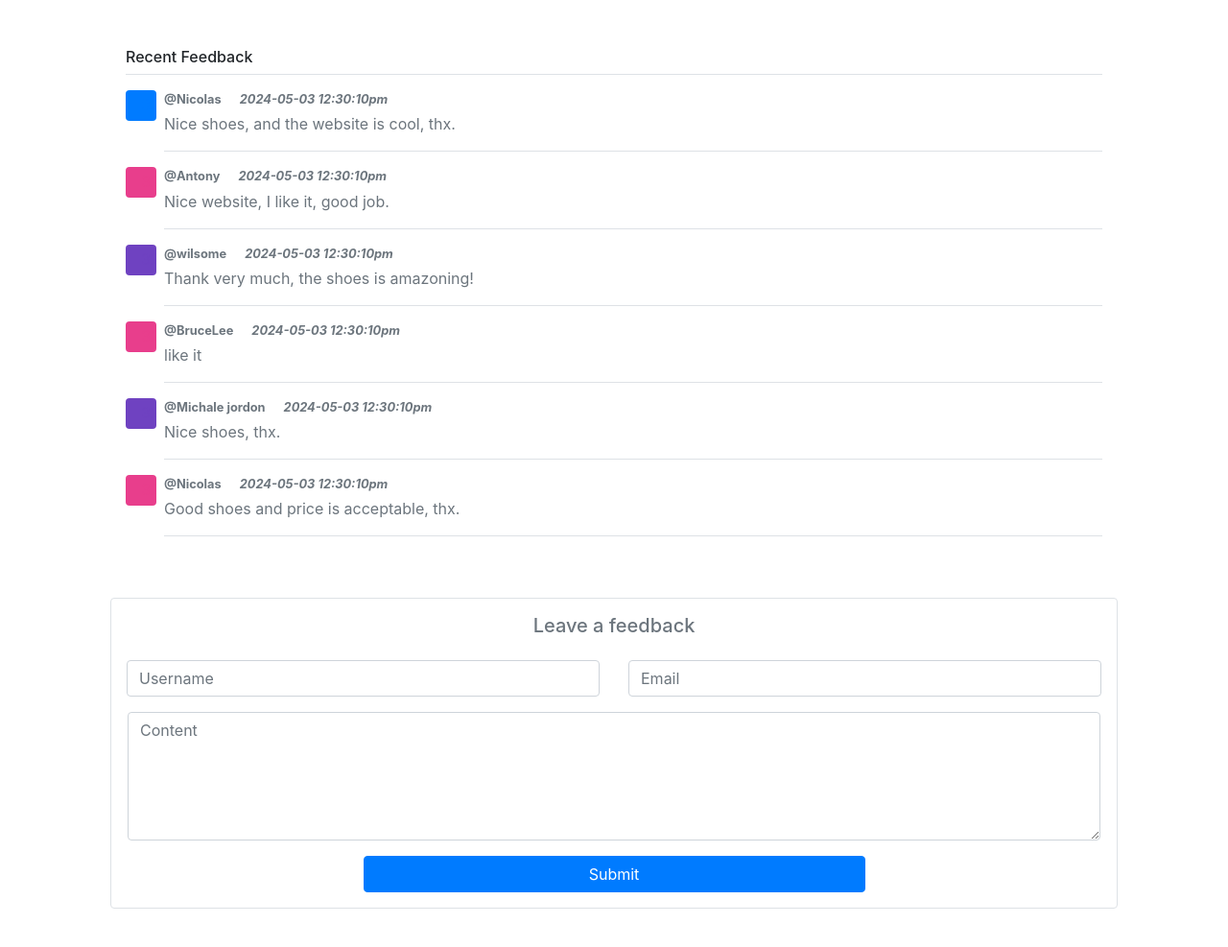
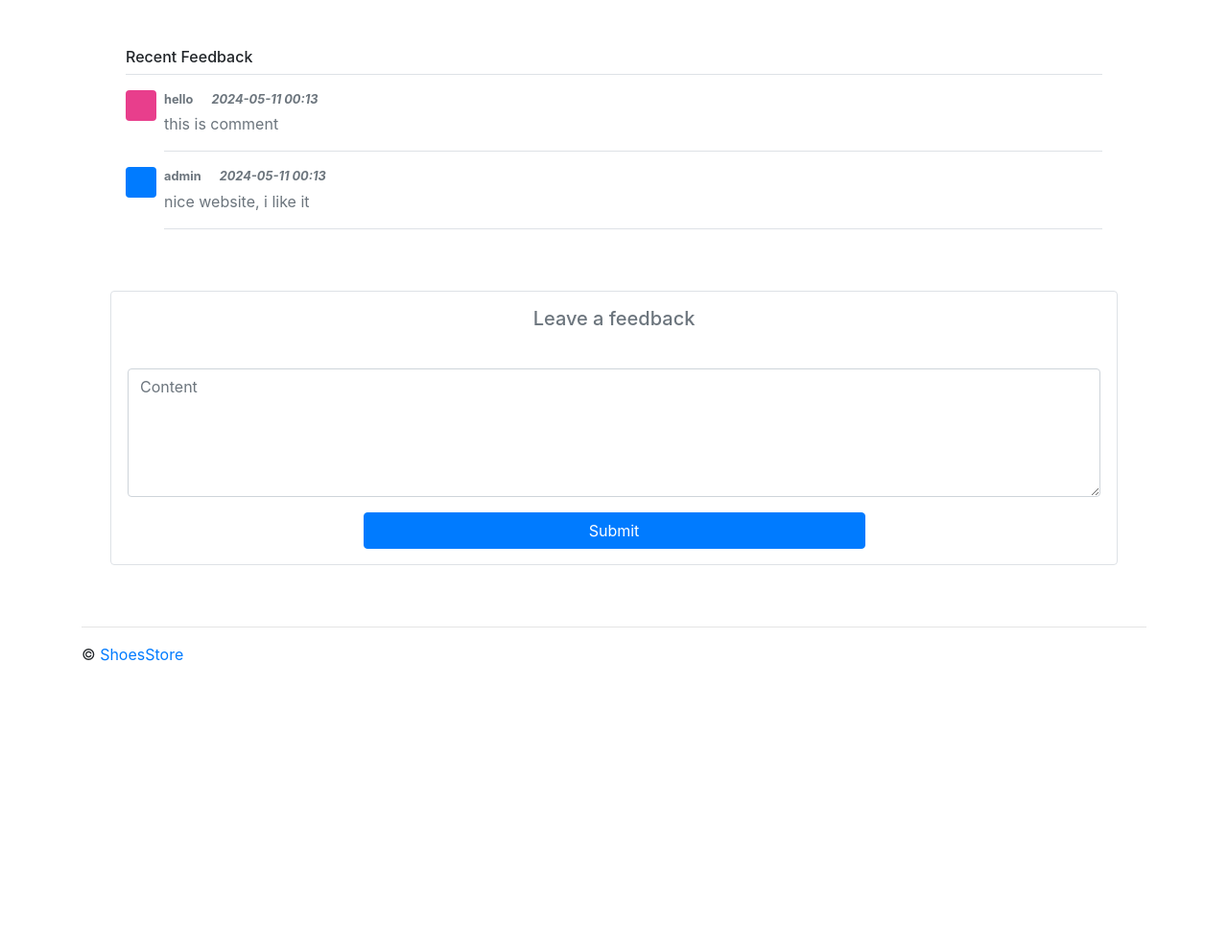
Before and after one commit to ChangwuWu/CITS5505-Group_project, a Flask app: page /feedback in a window 1280 px wide. Shown: the part 56-1043 px from the top of the page at 96% size. After the commit the page ends 745 px from the top, so only its background shows below. Run offline with Flask 3, Linux system fonts and the light colour scheme; data comes from the database, SQL or seed files in the repository; some libraries are stand-ins or nearby versions.

Commit message:
feedback add features:Post comment after login

```diff
--- a/flaskProject1/app.py
+++ b/flaskProject1/app.py
@@ -315,18 +315,14 @@ def feedback():
         totItems, total, display = 0, 0, 0
         data=db.execute("SELECT * FROM feedbacks ")
         feedbacks = sorted(data,key=lambda x: x["addtime"],reverse=True)
-        return render_template('feedback.html',shoppingCart=shoppingCart, shopLen=shopLen, total=total, totItems=totItems, display=display, session=session,feedbacks=feedbacks)
-    # 判断是否是登录状态
-    if 'user' not in session:
-        return redirect("/")  #这里应跳转到url_for("login")，但前端没写login.html 所以先跳转到主页
+        return render_template('feedback.html',shoppingCart=shoppingCart, shopLen=shopLen, total=total, totItems=totItems, display=display, session=session if "user" in session else {},feedbacks=feedbacks)
     uid = session["uid"]
     addtime = time.strftime("%Y-%m-%d %H:%M")
-    email = request.form.get('email')
-    nickname = request.form.get('username')
+    nickname = session['user']
     comments = request.form.get('content')
     id = db.execute(
-        "INSERT INTO feedbacks (uid,nickname,comments,email,addtime) values (:uid,:nickname,:comments,:email,:addtime)",
-       uid=uid, nickname=nickname, addtime=addtime, comments=comments, email=email)
+        "INSERT INTO feedbacks (uid,nickname,comments,addtime) values (:uid,:nickname,:comments,:addtime)",
+       uid=uid, nickname=nickname, addtime=addtime, comments=comments)
     return redirect("/feedback")
 
 
--- a/flaskProject1/templates/base.html
+++ b/flaskProject1/templates/base.html
@@ -335,5 +335,7 @@
           })
         });
         </script>
+        {% block scripts %}
+        {% endblock %}
     </body>
 </html>
--- a/flaskProject1/templates/feedback.html
+++ b/flaskProject1/templates/feedback.html
@@ -18,102 +18,35 @@ ShoesStore - Feedback
 
         <div class="my-3 p-3 bg-white rounded shadow-sm">
             <h6 class="border-bottom border-gray pb-2 mb-0">Recent Feedback</h6>
+            {% set colors=['#007bff', '#e83e8c', '#6f42c1']  %}
+            {% for feedback in feedbacks %}
             <div class="media text-muted pt-3">
                 <svg class="bd-placeholder-img mr-2 rounded" width="32" height="32" xmlns="http://www.w3.org/2000/svg"
                     preserveAspectRatio="xMidYMid slice" focusable="false" role="img" aria-label="Placeholder: 32x32">
-                    <rect fill="#007bff" width="100%" height="100%"></rect><text fill="#007bff" dy=".3em" x="50%"
-                        y="50%">32x32</text>
+                    <rect fill="{{ colors|random }}" width="100%" height="100%"></rect><text fill="#007bff" dy=".3em" x="50%"
+                        y="50%"></text>
                 </svg>
                 <div class="media-body pb-3 mb-0  border-bottom border-gray">
                    <p class="pb-1 mb-0 small">
-                    <strong class="text-gray-dark">@Nicolas <span class="ml-3 font-italic">2024-05-03 12:30:10pm</span></strong>
+                    <strong class="text-gray-dark">{{ feedback.nickname }} <span class="ml-3 font-italic">{{ feedback.addtime }}</span></strong>
                     </p>
-                    <p class="pb-0 mb-0">Nice shoes, and the website is cool, thx. </p>
+                    <p class="pb-0 mb-0">{{ feedback.comments }} </p>
                 </div>
             </div>
-            <div class="media text-muted pt-3">
-                <svg class="bd-placeholder-img mr-2 rounded" width="32" height="32" xmlns="http://www.w3.org/2000/svg"
-                    preserveAspectRatio="xMidYMid slice" focusable="false" role="img" aria-label="Placeholder: 32x32">
-                    <title>Placeholder</title>
-                    <rect fill="#e83e8c" width="100%" height="100%"></rect><text fill="#e83e8c" dy=".3em" x="50%"
-                        y="50%">32x32</text>
-                </svg>
-                <div class="media-body pb-3 mb-0  border-bottom border-gray">
-                    <p class="pb-1 mb-0 small">
-                     <strong class="text-gray-dark">@Antony <span class="ml-3 font-italic">2024-05-03 12:30:10pm</span></strong>
-                     </p>
-                     <p class="pb-0 mb-0">Nice website, I like it, good job. </p>
-                 </div>
-            </div>
-            <div class="media text-muted pt-3">
-                <svg class="bd-placeholder-img mr-2 rounded" width="32" height="32" xmlns="http://www.w3.org/2000/svg"
-                    preserveAspectRatio="xMidYMid slice" focusable="false" role="img" aria-label="Placeholder: 32x32">
-                    <title>Placeholder</title>
-                    <rect fill="#6f42c1" width="100%" height="100%"></rect><text fill="#6f42c1" dy=".3em" x="50%"
-                        y="50%">32x32</text>
-                </svg>
-                <div class="media-body pb-3 mb-0  border-bottom border-gray">
-                    <p class="pb-1 mb-0 small">
-                     <strong class="text-gray-dark">@wilsome <span class="ml-3 font-italic">2024-05-03 12:30:10pm</span></strong>
-                     </p>
-                     <p class="pb-0 mb-0">Thank very much, the shoes is amazoning! </p>
-                 </div>
-            </div>
-            <div class="media text-muted pt-3">
-                <svg class="bd-placeholder-img mr-2 rounded" width="32" height="32" xmlns="http://www.w3.org/2000/svg"
-                    preserveAspectRatio="xMidYMid slice" focusable="false" role="img" aria-label="Placeholder: 32x32">
-                    <title>Placeholder</title>
-                    <rect fill="#e83e8c" width="100%" height="100%"></rect><text fill="#e83e8c" dy=".3em" x="50%"
-                        y="50%">32x32</text>
-                </svg>
-                <div class="media-body pb-3 mb-0  border-bottom border-gray">
-                    <p class="pb-1 mb-0 small">
-                     <strong class="text-gray-dark">@BruceLee <span class="ml-3 font-italic">2024-05-03 12:30:10pm</span></strong>
-                     </p>
-                     <p class="pb-0 mb-0">like it </p>
-                 </div>
-            </div>
-            <div class="media text-muted pt-3">
-                <svg class="bd-placeholder-img mr-2 rounded" width="32" height="32" xmlns="http://www.w3.org/2000/svg"
-                    preserveAspectRatio="xMidYMid slice" focusable="false" role="img" aria-label="Placeholder: 32x32">
-                    <title>Placeholder</title>
-                    <rect fill="#6f42c1" width="100%" height="100%"></rect><text fill="#6f42c1" dy=".3em" x="50%"
-                        y="50%">32x32</text>
-                </svg>
-                <div class="media-body pb-3 mb-0  border-bottom border-gray">
-                    <p class="pb-1 mb-0 small">
-                     <strong class="text-gray-dark">@Michale jordon <span class="ml-3 font-italic">2024-05-03 12:30:10pm</span></strong>
-                     </p>
-                     <p class="pb-0 mb-0">Nice shoes, thx. </p>
-                 </div>
-            </div>
-            <div class="media text-muted pt-3">
-                <svg class="bd-placeholder-img mr-2 rounded" width="32" height="32" xmlns="http://www.w3.org/2000/svg"
-                    preserveAspectRatio="xMidYMid slice" focusable="false" role="img" aria-label="Placeholder: 32x32">
-                    <title>Placeholder</title>
-                    <rect fill="#e83e8c" width="100%" height="100%"></rect><text fill="#e83e8c" dy=".3em" x="50%"
-                        y="50%">32x32</text>
-                </svg>
-                <div class="media-body pb-3 mb-0  border-bottom border-gray">
-                    <p class="pb-1 mb-0 small">
-                     <strong class="text-gray-dark">@Nicolas <span class="ml-3 font-italic">2024-05-03 12:30:10pm</span></strong>
-                     </p>
-                     <p class="pb-0 mb-0">Good shoes and price is acceptable, thx. </p>
-                 </div>
-            </div>
+            {% endfor %}
+
         </div>
-
         <div class="my-5 p-3 bg-white rounded shadow-sm border border-gray">
             <!-- <h4 class="text-center mb-3 text-primary">Leave a feedback</h4> -->
             <h5 class=" pb-2 mb-3 text-center text-muted">Leave a feedback</h5>
-            <form action="" method="POST" class="form-horizontal" role="form">
+            <form id="feedback" action="{{ url_for('feedback') }}" method="POST" class="form-horizontal" role="form">
                 <div class="row">
-                    <div class="col-6">
-                        <input type="text" class="form-control" name="username" placeholder="Username" required />
-                    </div>
-                    <div class="col-6">
-                        <input type="email" class="form-control" name="email" placeholder="Email" required />
-                    </div>
+<!--                    <div class="col-6">-->
+<!--                        <input type="text" class="form-control" name="username" placeholder="Username" required />-->
+<!--                    </div>-->
+<!--                    <div class="col-6">-->
+<!--                        <input type="email" class="form-control" name="email" placeholder="Email" required />-->
+<!--                    </div>-->
                 </div>
                 <div class="row mt-3">
                     <textarea name="content" id="input" class="form-control mx-3" rows="5" required="required" placeholder="Content"></textarea>
@@ -125,4 +58,22 @@ ShoesStore - Feedback
         </div>
     </main>
 </div>
+
 {% endblock %}
+
+{% block scripts %}
+    {{ super() }}
+<script>
+    {% if not session %}
+    console.log("not login");
+    document.getElementById('feedback').onsubmit = function(event) {
+        console.log("not login ");
+         event.preventDefault();
+          $('#registerModal').modal('hide');
+          $('#loginModal').modal('show');
+    };
+    {% else %}
+     console.log("login");
+    {%endif%}
+</script>
+{% endblock %}
```
